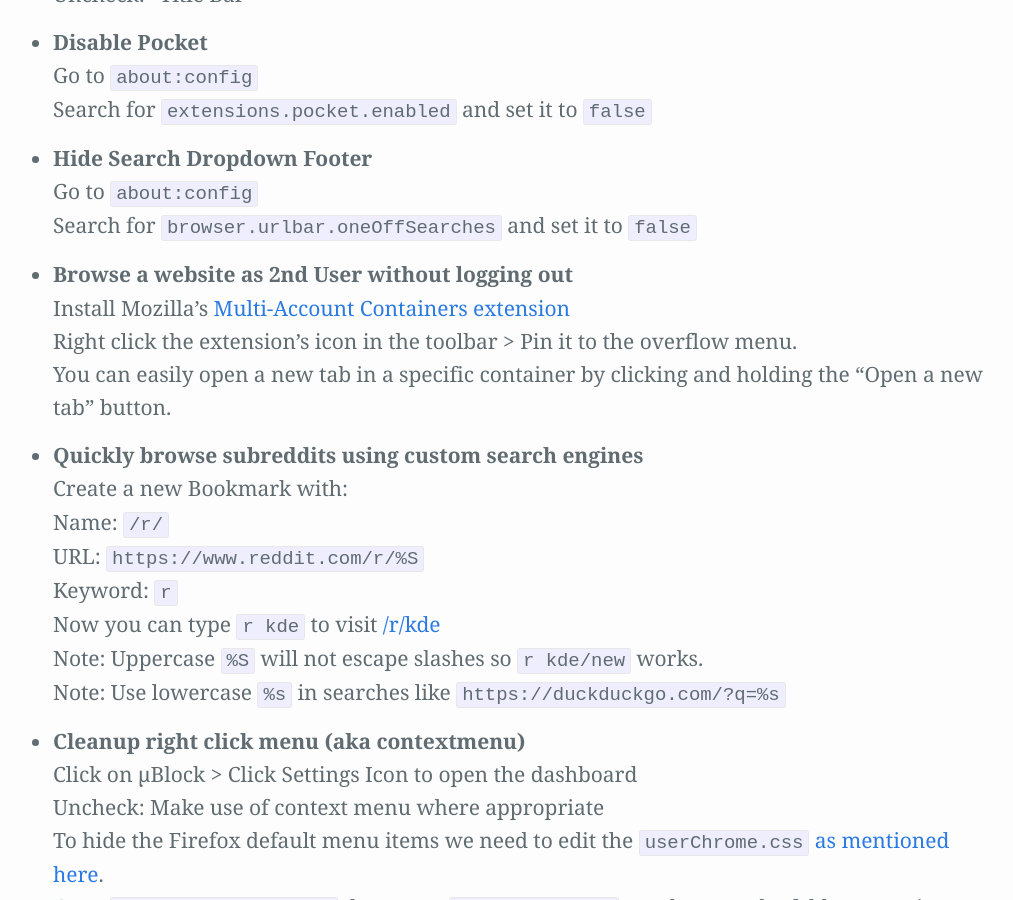
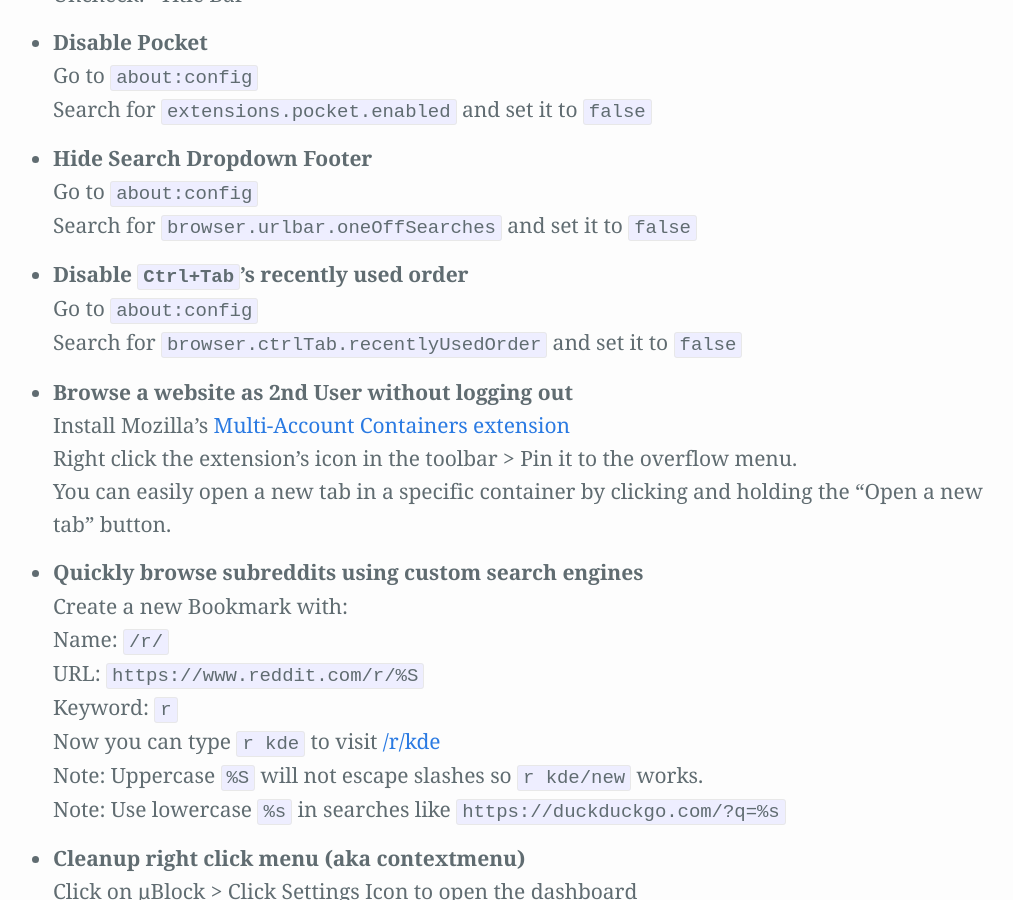
Before and after one commit to Zren/zren.github.io, a Jekyll site: the page built from kde.md, in a window 1280 px wide and 900 px high, scrolled down 11845 px. Shown: the whole window, without its empty margins (135-1148 px from the left). Built offline with Jekyll 4.4.1, drawn with Linux system fonts in a browser that asks for light colours.

Commit message:
Add firefox tip for using same ctrl+tab behavior as chrome

```diff
--- a/kde.md
+++ b/kde.md
@@ -480,6 +480,11 @@ qdbus org.kde.KWin /KWin reconfigure
   Search for `browser.urlbar.oneOffSearches` and set it to `false`
 
 {% assign i = i | plus: 1 %}
+* {:#cfg-{{ i }}} Disable `Ctrl+Tab`'s recently used order
+  Go to `about:config`
+  Search for `browser.ctrlTab.recentlyUsedOrder` and set it to `false`
+
+{% assign i = i | plus: 1 %}
 * {:#cfg-{{ i }}} Browse a website as 2nd User without logging out
   Install Mozilla's [Multi-Account Containers extension](https://addons.mozilla.org/en-US/firefox/addon/multi-account-containers/)
   Right click the extension's icon in the toolbar > Pin it to the overflow menu.
```
